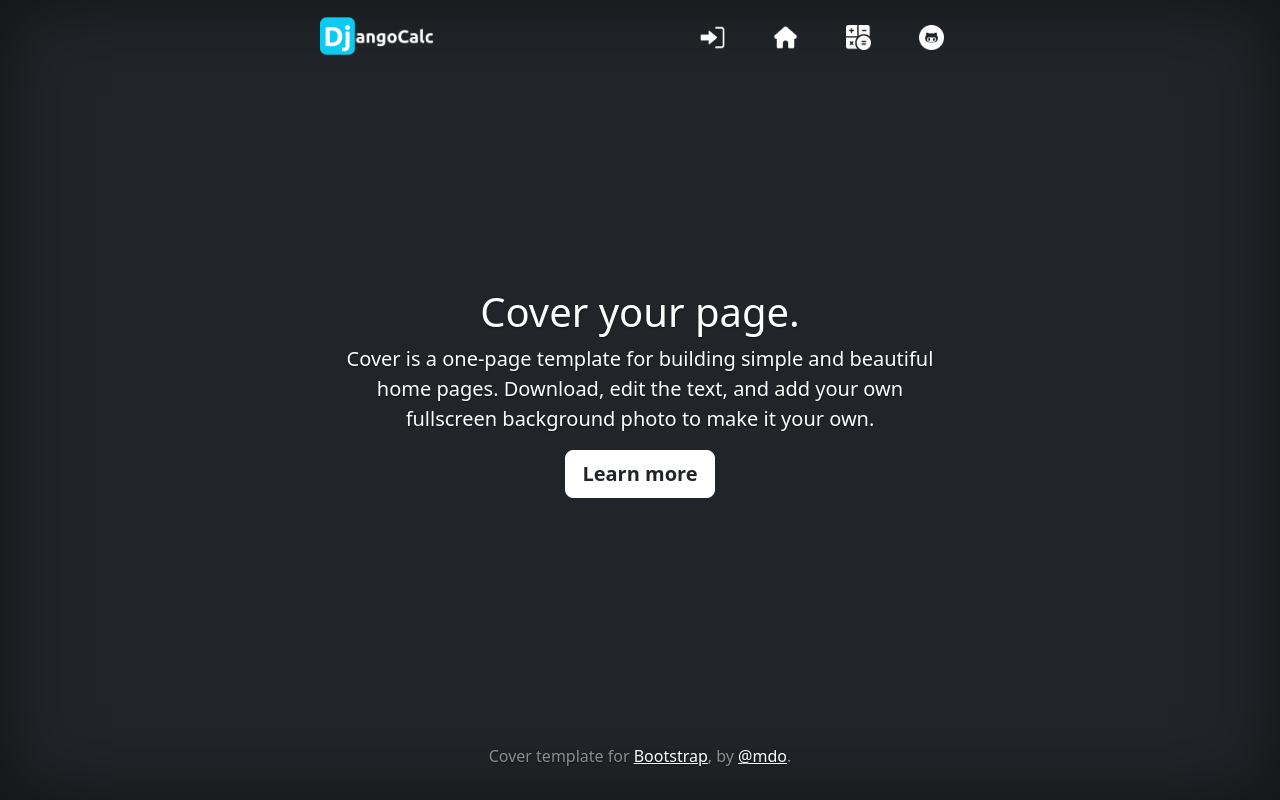
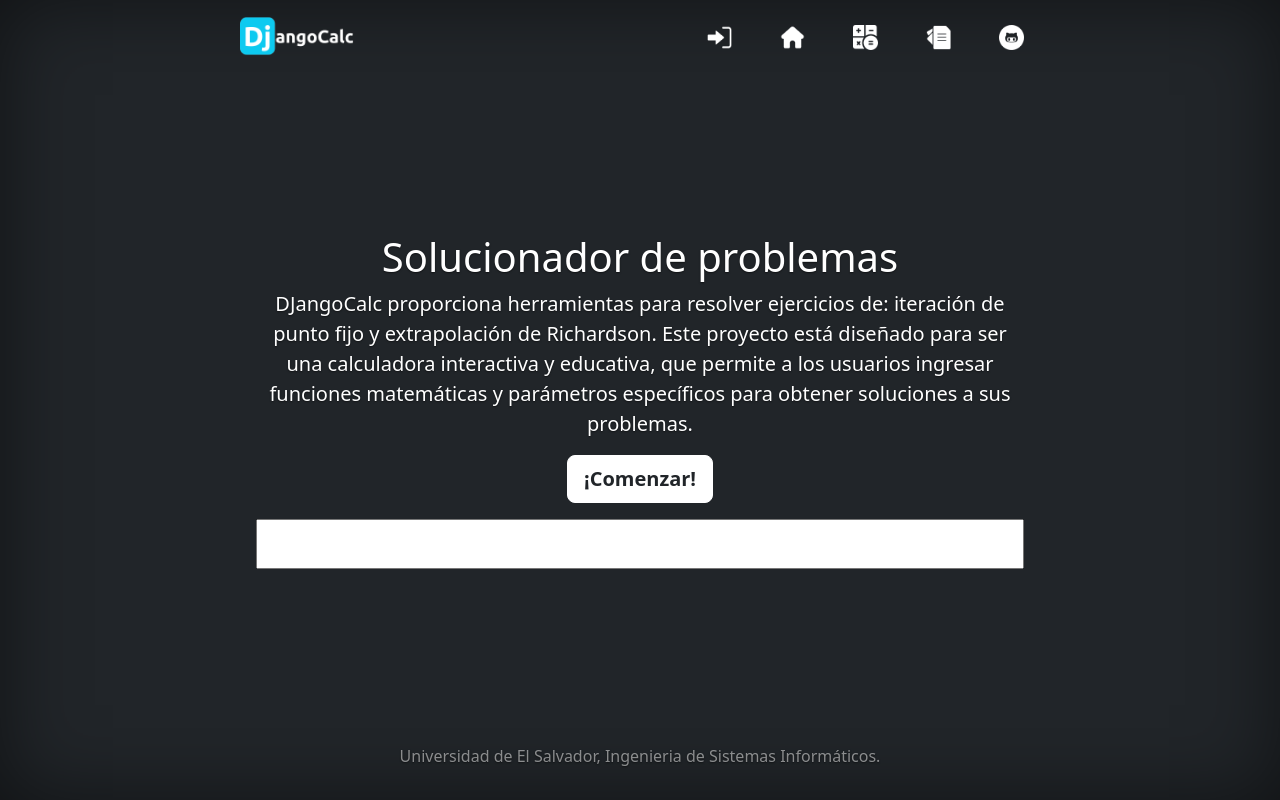
Before and after one commit to Ever-VC/DjangoCalc, a Django app: page / in a window 1280 px wide. Run offline with Django 5.2, Linux system fonts and the light colour scheme.

Commit message:
indexCompleto

```diff
--- a/layout/base.html
+++ b/layout/base.html
@@ -33,6 +33,9 @@
               <a class="nav-link" href="#" data-bs-toggle="tooltip"  data-bs-custom-class="custom-tooltip" data-bs-placement="bottom" data-bs-title="Calcular">
                 <img src='../static/imgs/calcu.png'  style="height: 25px;"/>
               </a>
+              <a class="nav-link" href="#" data-bs-toggle="tooltip"  data-bs-custom-class="custom-tooltip" data-bs-placement="bottom" data-bs-title="Documentación">
+                <img src='../static/imgs/documentacion.png'  style="height: 25px;"/>
+              </a>
               {% if user.is_authenticated %}
               <a class="nav-link" href="#" data-bs-toggle="tooltip"  data-bs-custom-class="custom-tooltip" data-bs-placement="bottom" data-bs-title="Historial">
                 <img src='../static/imgs/historial-de-pedidos.png'  style="height: 25px;"/>
@@ -55,11 +58,12 @@
       </main>
 
       <footer class="mt-auto text-white-50">
-        <p>Cover template for <a href="https://getbootstrap.com/" class="text-white">Bootstrap</a>, by <a href="https://twitter.com/mdo" class="text-white">@mdo</a>.</p>
+        <p>Universidad de El Salvador, Ingenieria de Sistemas Informáticos.</p>
       </footer>
 
 
     </div>
+    <script src="https://cdnjs.cloudflare.com/ajax/libs/vue/2.6.12/vue.js"></script>
     <script src="https://cdn.jsdelivr.net/npm/bootstrap@5.3.3/dist/js/bootstrap.bundle.min.js" integrity="sha384-YvpcrYf0tY3lHB60NNkmXc5s9fDVZLESaAA55NDzOxhy9GkcIdslK1eN7N6jIeHz" crossorigin="anonymous"></script>
     <script src="../static/js/main.js"></script>
 </body>
--- a/static/css/style.css
+++ b/static/css/style.css
@@ -1,8 +1,4 @@
-/*
- * Globals
- */
-
-
+/* CSS DE LA BASE */
  .bd-placeholder-img {
     font-size: 1.125rem;
     text-anchor: middle;
@@ -17,18 +13,12 @@
     }
   }
 
-/* Custom default button */
 .btn-secondary,
 .btn-secondary:hover,
 .btn-secondary:focus {
   color: #333;
-  text-shadow: none; /* Prevent inheritance from `body` */
+  text-shadow: none;
 }
-
-
-/*
- * Base structure
- */
 
 body {
   text-shadow: 0 .05rem .1rem rgba(0, 0, 0, .5);
@@ -36,14 +26,11 @@
 }
 
 .cover-container {
-  max-width: 42em;
+  max-width: 52em;
 }
 
 
-/*
- * Header
- */
-
+/* CSS DEl HEADER */
 .nav-masthead .nav-link {
   font-weight: 700;
   color: rgba(255, 255, 255, .5);
@@ -64,14 +51,17 @@
   border-bottom-color: #fff;
 }
 
+/* CSS DE LOS TOOLTIPS */
 .custom-tooltip {
   --bs-tooltip-bg: var(--bs-info);
   --bs-tooltip-color: var(--bs-white);
 }
 
 
+/* CSS DEl TECLADO */
 .keyboard-wrapper {
     user-select: none;
+
     input {
       width:100%;
       height:50px;
@@ -81,29 +71,26 @@
       bottom: 0;
       width: 100%;
       .num {
+        width: 100%;
         table {
           width: 100%;
           border: 1px solid #ccc;
           border-collapse: collapse;
           background: #fff;
           td {
-            height: 50px;
+            height: 35px;
             vertical-align: middle;
-            color: #333;
             font-size: 20px;
-            border: 1px solid #ccc;
+            border: 1px solid #0dcaf0;
             text-align: center;
           }
-          td.active{
-            background:#ccc;
-          }
-          .del {
-            background: #eee;
+          .signo{
+            color: #0dcaf0;
           }
           .comfirm {
-            font-size: 16px;
-            width: 80px;
-            background: #118eeb;
+            font-size: 18px;
+            width: 70px;
+            background: #0dcaf0;
             color: #fff;
           }
         }
--- a/user/templates/index.html
+++ b/user/templates/index.html
@@ -5,10 +5,61 @@
 
 
 {% block content %}
-<h1>Cover your page.</h1>
+<h1>Solucionador de problemas</h1>
 
-<p class="lead">Cover is a one-page template for building simple and beautiful home pages. Download, edit the text, and add your own fullscreen background photo to make it your own.</p>
 <p class="lead">
-  <a href="#" class="btn btn-lg btn-secondary fw-bold border-white bg-white text-dark" >Learn more</a>
+  DJangoCalc proporciona herramientas para resolver ejercicios de: iteración de punto fijo y extrapolación de Richardson.
+  Este proyecto está diseñado para ser una calculadora interactiva y educativa, que permite a los usuarios ingresar funciones matemáticas y parámetros específicos para obtener soluciones a sus problemas.
 </p>
+<p class="lead">
+  <a href="#" class="btn btn-lg btn-secondary fw-bold border-white bg-white text-dark" >¡Comenzar!</a>
+</p>
+
+
+<template id="keyboardwrapper">
+
+  <div class="keyboard-wrapper">
+    <input type="text" v-model="NUM" @focus="show = true" onfocus="this.blur()"/>
+    <div class="keyboard" v-if="show">
+      <div class="num d-flex">
+        <table class="table-responsive table">
+          <tr>
+            <td @click="change(7)" :class="[active === 7 ? 'active' : '']" @touchstart="msDown(7)" @touchend="msUp(7)" class="fw-bold">7</td>
+            <td @click="change(8)" :class="[active === 8 ? 'active' : '']" @touchstart="msDown(8)" @touchend="msUp(8)" class="fw-bold">8</td>
+            <td @click="change(9)" :class="[active === 9 ? 'active' : '']" @touchstart="msDown(9)" @touchend="msUp(9)" class="fw-bold">9</td>
+            <td @click="change('/')" :class="[active === '/' ? 'active' : '']" @touchstart="msDown('/')" @touchend="msUp('/')" class="fw-bold signo">/</td>
+          </tr>
+          <tr>
+            <td @click="change(4)" :class="[active === 4 ? 'active' : '']" @touchstart="msDown(4)" @touchend="msUp(4)" class="fw-bold">4</td>
+            <td @click="change(5)" :class="[active === 5 ? 'active' : '']" @touchstart="msDown(5)" @touchend="msUp(5)" class="fw-bold">5</td>
+            <td @click="change(6)" :class="[active === 6 ? 'active' : '']" @touchstart="msDown(6)" @touchend="msUp(6)" class="fw-bold">6</td>
+            <td @click="change('*')" :class="[active === '*' ? 'active' : '']" @touchstart="msDown('*')" @touchend="msUp('*')" class="fw-bold signo">*</td>
+          </tr>
+          <tr>
+            <td @click="change(1)" :class="[active === 1 ? 'active' : '']" @touchstart="msDown(1)" @touchend="msUp(1)" class="fw-bold">1</td>
+            <td @click="change(2)" :class="[active === 2 ? 'active' : '']" @touchstart="msDown(2)" @touchend="msUp(2)" class="fw-bold">2</td>
+            <td @click="change(3)" :class="[active === 3 ? 'active' : '']" @touchstart="msDown(3)" @touchend="msUp(3)" class="fw-bold">3</td>
+            <td @click="change('-')" :class="[active === '-' ? 'active' : '']" @touchstart="msDown('-')" @touchend="msUp('-')" class="fw-bold signo">-</td>
+          </tr>
+          <tr>
+            <td colspan="2" @click="change(0)" :class="[active === 0 ? 'active' : '']" @touchstart="msDown(0)" @touchend="msUp(0)" class="fw-bold" >0</td>
+            <td colspan="1" @click="change('.')" :class="[active === '.' ? 'active' : '']" @touchstart="msDown('.')" @touchend="msUp('.')" class="fw-bold">.</td>
+            <td @click="change('+')" :class="[active === '+' ? 'active' : '']" @touchstart="msDown('+')" @touchend="msUp('+')" class="fw-bold signo">+</td>
+          </tr>
+          <tr>
+            <td colspan="2" class="comfirm fw-bold" @click="comfirm">Ir</td>
+            <td colspan="2" class="del" @click="del">
+              <img src='../static/imgs/borrar.png'  />
+            </td>
+          </tr>
+        </table>
+      </div>
+    </div>
+  </div>
+</template>
+<div id="app">
+  <keyboardwrapper></keyboardwrapper>
+</div>
+
+
 {% endblock %}
```
Also changed, not shown: static/imgs/borrar.png (added), static/imgs/documentacion.png (added).
